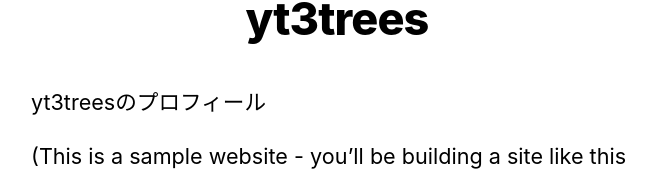
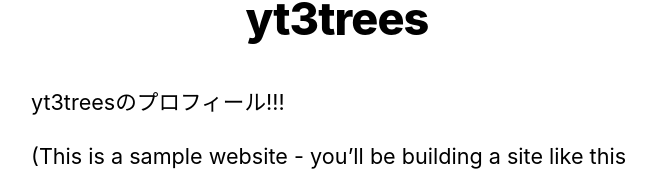
Before and after one commit to yt3trees/nextjs-blog, a Next.js app: page / in a window 1280 px wide. Shown: the part 224-400 px from the top of the page, without its empty margins (303-959 px from the left). Built offline with nearby package versions, Linux system fonts and the light colour scheme.

Commit message:
update index.js

```diff
--- a/pages/index.js
+++ b/pages/index.js
@@ -9,7 +9,8 @@ export default function Home() {
         <title>{siteTitle}</title>
       </Head>
       <section className={utilStyles.headingMd}>
-        <p>yt3treesのプロフィール</p>
+        <p>yt3treesのプロフィール!!!
+        </p>
         <p>
           (This is a sample website - you’ll be building a site like this on{' '}
           <a href="https://nextjs.org/learn">our Next.js tutorial</a>.)
```
